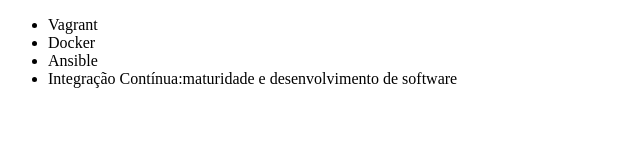
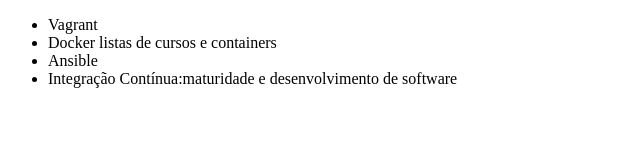
Before and after one commit to matheussantana876/alura-git, a plain HTML site: page index.html in a window 1280 px wide. Shown: the whole page, without its empty margins (0-640 px from the left). Drawn offline with Linux system fonts and the light colour scheme.

Commit message:
alterando nome do curso docker

```diff
--- a/index.html
+++ b/index.html
@@ -7,7 +7,7 @@
 <body>
     <ul>
         <li>Vagrant</li>
-        <li>Docker</li>
+        <li>Docker listas de cursos e containers</li>
         <li>Ansible</li>
         <li>Integração Contínua:maturidade e desenvolvimento de software</li>
     </ul>
```
